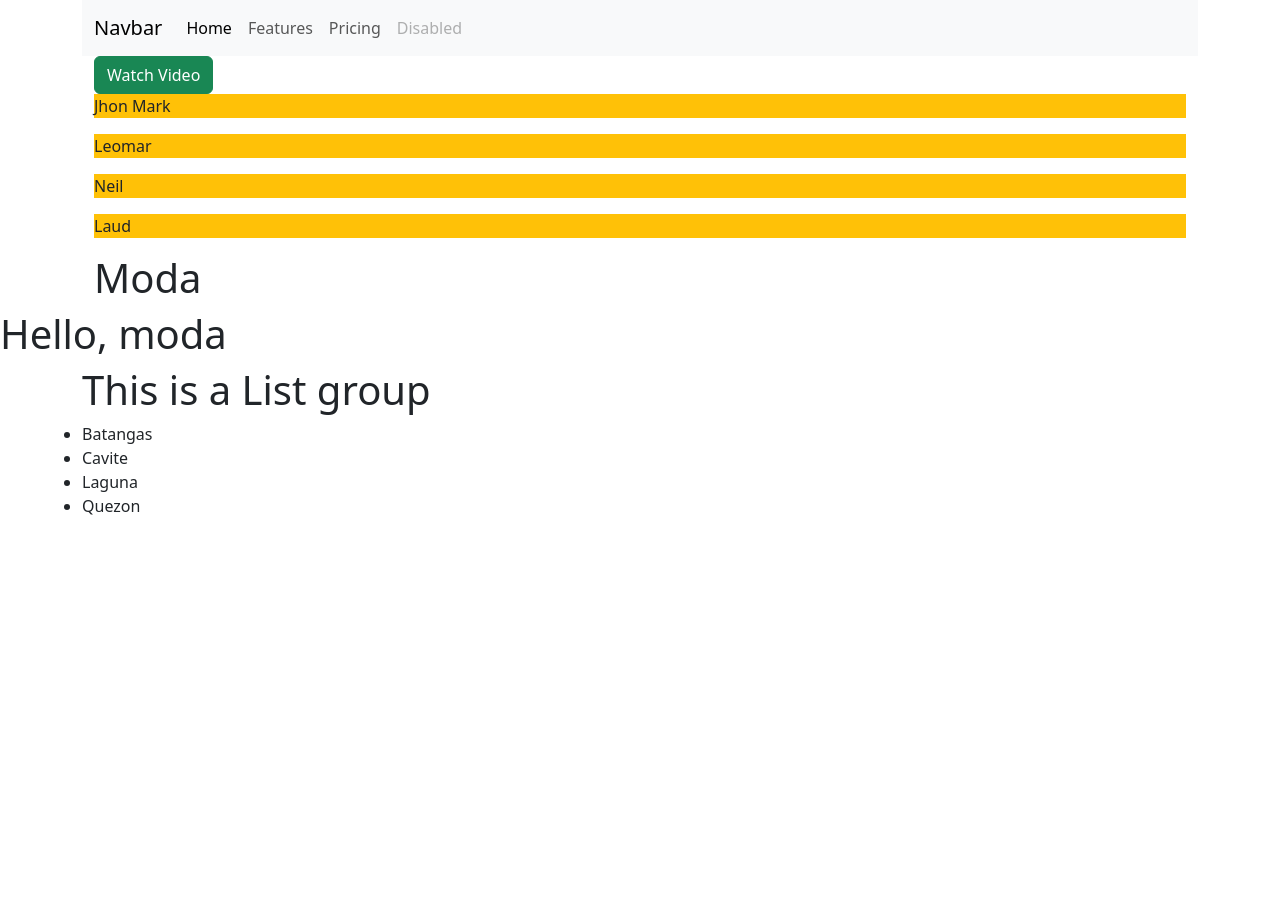
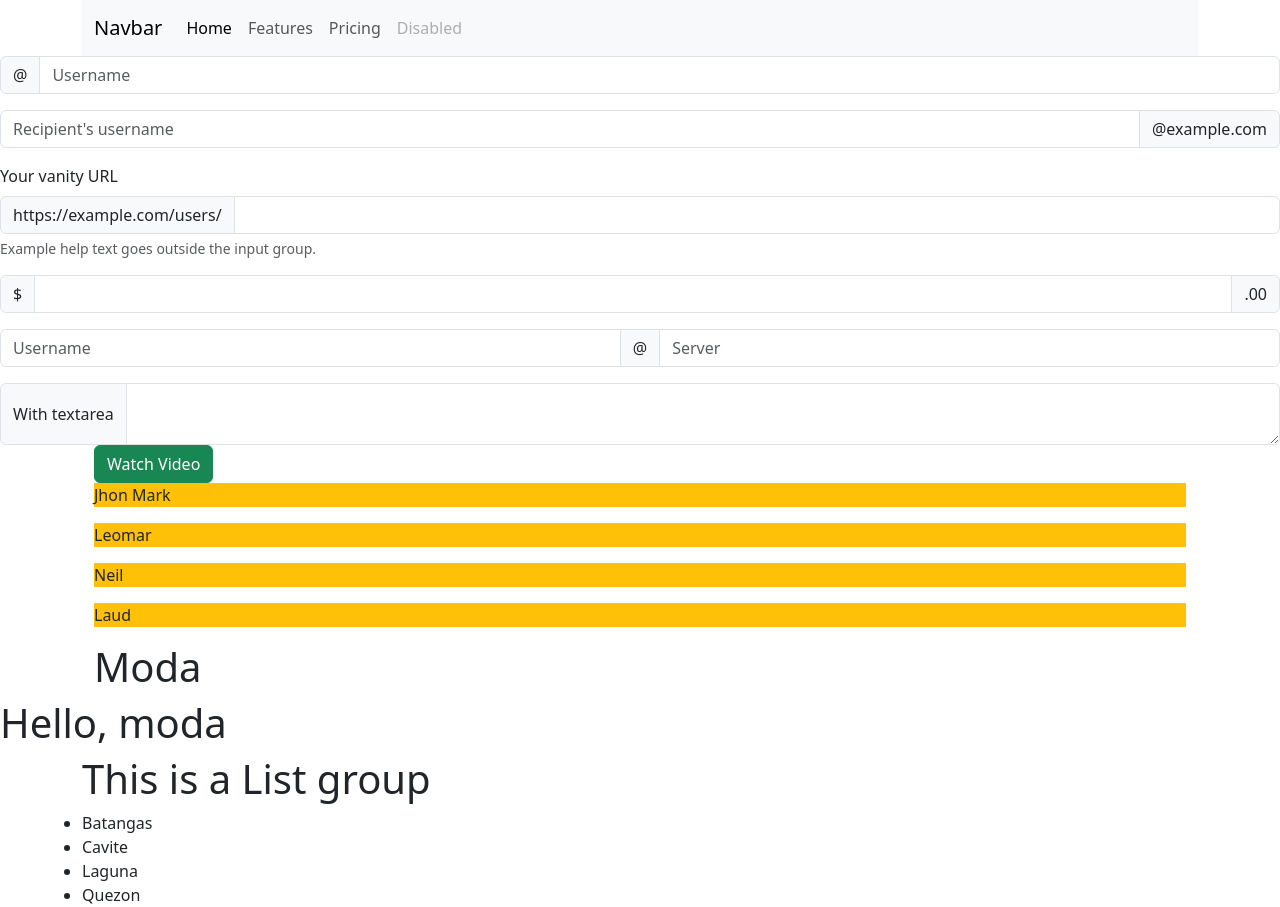
Before and after one commit to MarkRyuo/first_app, a React (Vite) app: page / in a window 1280 px wide. Before the commit the page ends 800 px from the top, so only its background shows below. Built offline with nearby package versions, Linux system fonts and the light colour scheme.

Commit message:
Update Aug 14 2024

```diff
--- a/src/components/log.tsx
+++ b/src/components/log.tsx
@@ -1,7 +1,87 @@
 function Log() {
   return (
     <>
+      <div>
+        <div className="input-group mb-3">
+          <span className="input-group-text" id="basic-addon1">
+            @
+          </span>
+          <input
+            type="text"
+            className="form-control"
+            placeholder="Username"
+            aria-label="Username"
+            aria-describedby="basic-addon1"
+          />
+        </div>
 
+        <div className="input-group mb-3">
+          <input
+            type="text"
+            className="form-control"
+            placeholder="Recipient's username"
+            aria-label="Recipient's username"
+            aria-describedby="basic-addon2"
+          />
+          <span className="input-group-text" id="basic-addon2">
+            @example.com
+          </span>
+        </div>
+
+        <div className="mb-3">
+          <label htmlFor="basic-url" className="form-label">
+            Your vanity URL
+          </label>
+          <div className="input-group">
+            <span className="input-group-text" id="basic-addon3">
+              https://example.com/users/
+            </span>
+            <input
+              type="text"
+              className="form-control"
+              id="basic-url"
+              aria-describedby="basic-addon3 basic-addon4"
+            />
+          </div>
+          <div className="form-text" id="basic-addon4">
+            Example help text goes outside the input group.
+          </div>
+        </div>
+
+        <div className="input-group mb-3">
+          <span className="input-group-text">$</span>
+          <input
+            type="text"
+            className="form-control"
+            aria-label="Amount (to the nearest dollar)"
+          />
+          <span className="input-group-text">.00</span>
+        </div>
+
+        <div className="input-group mb-3">
+          <input
+            type="text"
+            className="form-control"
+            placeholder="Username"
+            aria-label="Username"
+          />
+          <span className="input-group-text">@</span>
+          <input
+            type="text"
+            className="form-control"
+            placeholder="Server"
+            aria-label="Server"
+          />
+        </div>
+
+        <div className="input-group">
+          <span className="input-group-text">With textarea</span>
+          <textarea
+            className="form-control"
+            aria-label="With textarea"
+          ></textarea>
+        </div>
+      </div>
     </>
   );
 }
```
